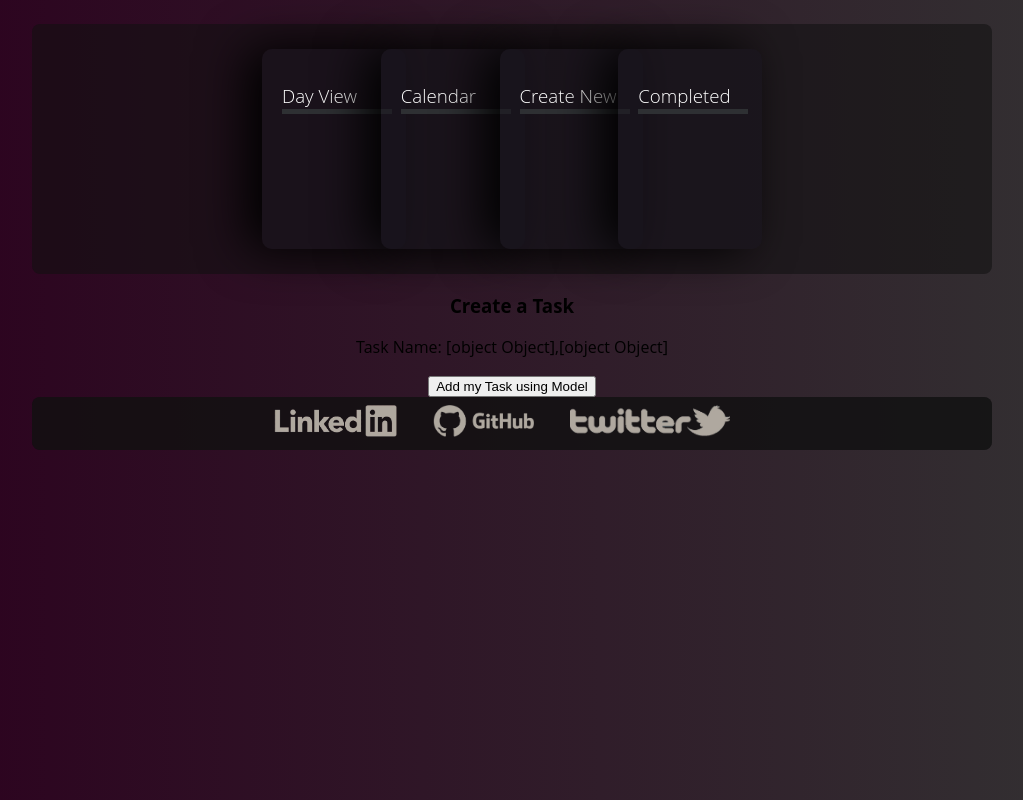
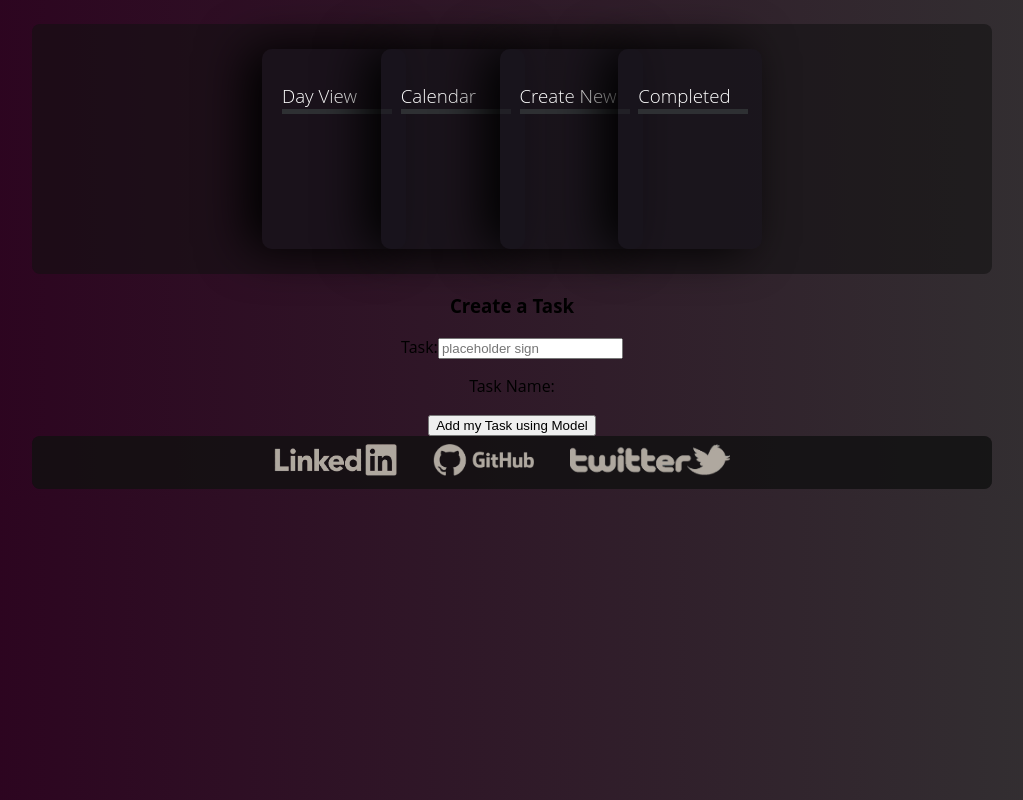
Before and after one commit to andutch/Project2, an Angular app in the folder Proj2_Angular/Project2v0/: page /modify-tasks in a window 1280 px wide. Shown: the whole page, without its empty margins (128-1151 px from the left). Built offline with nearby package versions, Linux system fonts and the light colour scheme.

Commit message:
update NgModule

```diff
--- a/Proj2_Angular/Project2v0/src/app/modify-tasks/modify-tasks.component.html
+++ b/Proj2_Angular/Project2v0/src/app/modify-tasks/modify-tasks.component.html
@@ -4,10 +4,10 @@
         <h3>Create a Task</h3>
 
 
-    <!-- <div>
+    <div>
         <label for="task-name">Task:</label>
-        <input [(ngModel)] = "task-name" input id="task-name" name="task-name" type="text" placeholder="placeholder sign">
-    </div> -->
+        <input [(ngModel)] = "taskName" input id="task-name" name="task-name" type="text" placeholder="placeholder sign">
+    </div>
 
     <!-- <div>
         <label for="symbol">Symbol:</label>
@@ -19,7 +19,7 @@
         <input [(ngModel)] = "element" input id="element" name="element" type="text" placeholder="placeholder element">
     </div> -->
 
-    <p>Task Name: {{taskList}}</p>
+    <p>Task Name: {{taskName}}</p>
     <!-- <p>Symbol: {{date}}</p>
     <p>Element: {{task-body}}</p> -->
     <!-- <button (click)="addSign(); taskCreationForm.reset()">Add my Task</button> -->
```
Also changed, not shown: Proj2_Angular/Project2v0/src/app/app.module.ts (+6 -1 lines).
